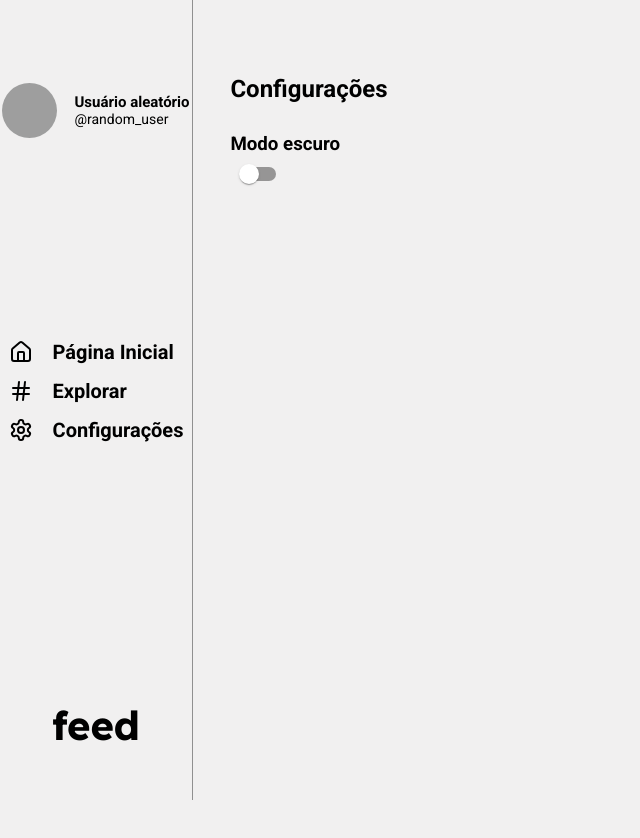
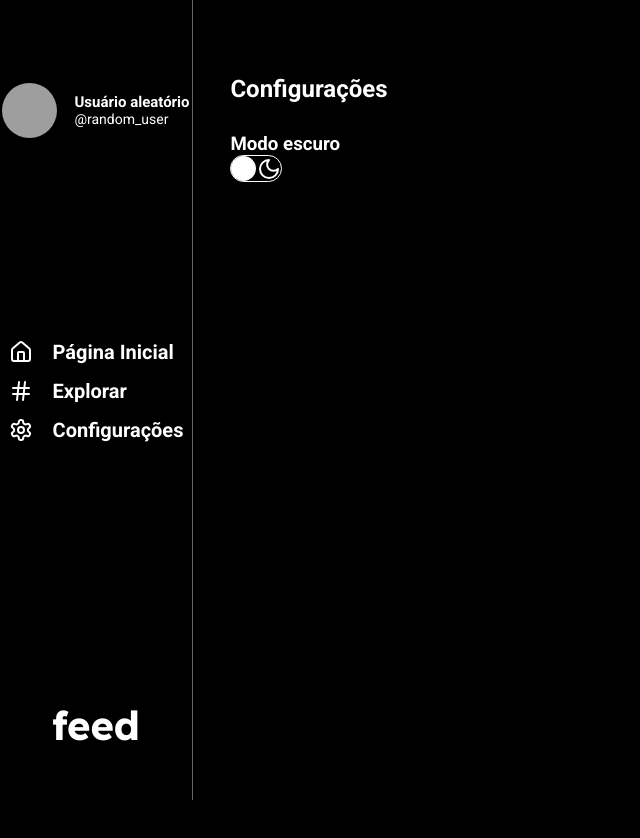
Before and after one commit to guipereirar/feed-social, a React (Vite) app: page /settings in a window 1280 px wide. Shown: the top 838 px of the page, without its empty margins (0-640 px from the left). Before the commit the page ends 800 px from the top, so only its background shows below. Built offline with nearby package versions, Linux system fonts and the light colour scheme; grey boxes are pictures that could not be loaded.

Commit message:
feat: dark mode toggle and theme created

```diff
--- a/index.html
+++ b/index.html
@@ -1,5 +1,5 @@
 <!DOCTYPE html>
-<html lang="en">
+<html lang="pt-br">
   <head>
     <meta charset="UTF-8" />
     <link rel="icon" type="image/svg+xml" href="" />
--- a/src/App.css
+++ b/src/App.css
@@ -2,7 +2,6 @@
 
 html {
   font-family: "Roboto", serif;
-  background-color: #f1f0f0;
 }
 
 * {
--- a/src/App.jsx
+++ b/src/App.jsx
@@ -4,11 +4,30 @@ import { BrowserRouter, Route, Routes } from "react-router";
 import Home from "./pages/home/home";
 import Explore from "./pages/explore/explore";
 import Settings from "./pages/settings/settings";
+import { ThemeContext, ThemeProvicer } from "./context/theme";
+import { useContext } from "react";
 
 function App() {
   return (
+    <ThemeProvicer>
       <BrowserRouter>
-      <div style={{ display: "flex" }}>
+        <Content />
+      </BrowserRouter>
+    </ThemeProvicer>
+  );
+}
+
+function Content() {
+  const theme = useContext(ThemeContext);
+  const night = theme.state.nightMode;
+  return (
+    <div
+      style={{
+        display: "flex",
+        backgroundColor: night ? "#f1f0f0" : "#000000",
+        color: night ? "#000000" : "#FFFFFF",
+      }}
+    >
       <Sidebar />
       <Routes>
         <Route path="/" element={<Home />} />
@@ -16,7 +35,6 @@ function App() {
         <Route path="/settings" element={<Settings />} />
       </Routes>
     </div>
-    </BrowserRouter>
   );
 }
 
--- a/src/components/sidebar/sidebar.jsx
+++ b/src/components/sidebar/sidebar.jsx
@@ -1,14 +1,20 @@
 import { Hash, House, Settings } from "lucide-react";
 import User from "../user/user";
 import { NavLink } from "react-router";
+import { useContext } from "react";
+import { ThemeContext } from "../../context/theme";
 
 export default function Sidebar() {
+  const theme = useContext(ThemeContext);
+  const night = theme.state.nightMode;
   return (
     <div
       style={{
         width: "15%",
         height: "100vh",
-        borderRight: "1px solid rgba(0,0 ,0, 0.4)",
+        borderRight: night
+          ? "1px solid rgba(0, 0, 0, 0.4)"
+          : "1px solid rgba(255, 255, 255, 0.4)",
         display: "flex",
         flexDirection: "column",
         justifyContent: "space-between",
@@ -32,7 +38,13 @@ export default function Sidebar() {
           <div
             style={{ display: "flex", flexDirection: "column", gap: "15px" }}
           >
-            <NavLink to="/" style={{ textDecoration: "none", color: "black" }}>
+            <NavLink
+              to="/"
+              style={{
+                textDecoration: "none",
+                color: night ? "#000000" : "#ffffff",
+              }}
+            >
               <div style={{ display: "flex", gap: "20px" }}>
                 <House />
                 <p style={{ fontSize: "20px", fontWeight: "bold" }}>
@@ -42,7 +54,10 @@ export default function Sidebar() {
             </NavLink>
             <NavLink
               to="/explore"
-              style={{ textDecoration: "none", color: "black" }}
+              style={{
+                textDecoration: "none",
+                color: night ? "#000000" : "#ffffff",
+              }}
             >
               <div style={{ display: "flex", gap: "20px" }}>
                 <Hash />
@@ -51,7 +66,10 @@ export default function Sidebar() {
             </NavLink>
             <NavLink
               to="/settings"
-              style={{ textDecoration: "none", color: "black" }}
+              style={{
+                textDecoration: "none",
+                color: night ? "#000000" : "#ffffff",
+              }}
             >
               <div style={{ display: "flex", gap: "20px" }}>
                 <Settings />
--- /dev/null
+++ b/src/components/toggle/toggle.jsx
@@ -0,0 +1,40 @@
+import { Moon, Sun } from "lucide-react";
+import { useContext } from "react";
+import { ThemeContext } from "../../context/theme";
+
+export default function Toggle() {
+  const theme = useContext(ThemeContext);
+  const night = theme.state.nightMode;
+  const handleClick = () => {
+    theme.dispatch({ type: "TOGGLE" });
+  };
+  return (
+    <div
+      style={{
+        display: "flex",
+        alignItems: "center",
+        justifyContent: "space-around",
+        border: night ? "1px solid #000000" : "1px solid #ffffff",
+        width: "50px",
+        height: "25px",
+        borderRadius: "20px",
+        position: "relative",
+      }}
+    >
+      <Sun />
+      <Moon />
+      <div
+        style={{
+          width: "25px",
+          height: "25px",
+          backgroundColor: night ? "#000000" : "#ffffff",
+          borderRadius: "50px",
+          position: "absolute",
+          cursor: "pointer",
+          left: night ? "25px" : "0px",
+        }}
+        onClick={handleClick}
+      ></div>
+    </div>
+  );
+}
--- /dev/null
+++ b/src/context/theme.jsx
@@ -0,0 +1,24 @@
+import { createContext, useReducer } from "react";
+
+export const ThemeContext = createContext();
+
+const INIT_STATE = { nightMode: false };
+
+const themeReducer = (state, action) => {
+  switch (action.type) {
+    case "TOGGLE":
+      return { nightMode: !state.nightMode };
+    default:
+      return state;
+  }
+};
+
+export const ThemeProvicer = ({ children }) => {
+  const [state, dispatch] = useReducer(themeReducer, INIT_STATE);
+
+  return (
+    <ThemeContext.Provider value={{ state, dispatch }}>
+      {children}
+    </ThemeContext.Provider>
+  );
+};
--- a/src/pages/explore/explore.jsx
+++ b/src/pages/explore/explore.jsx
@@ -1,11 +1,14 @@
 import { Search } from "lucide-react";
-import { useEffect, useState, useRef } from "react";
+import { useEffect, useState, useRef, useContext } from "react";
 import axios from "axios";
+import { ThemeContext } from "../../context/theme";
 
 const API_RANDOM_IMAGES = "https://api.unsplash.com/photos/random";
 const API_SEARCH_IMAGES = "https://api.unsplash.com/search/photos";
 
 export default function Explore() {
+  const theme = useContext(ThemeContext);
+  const night = theme.state.nightMode;
   const searchInput = useRef(null);
   const [images, setImages] = useState([]);
 
@@ -36,7 +39,7 @@ export default function Explore() {
           setImages(response.data.results);
         })
         .catch((error) => {
-          console.log(error);
+          console.error("Erro ao buscar imagens:", error);
         });
     }
   };
@@ -69,7 +72,7 @@ export default function Explore() {
           width: "870px",
           height: "50px",
           borderRadius: "10px",
-          backgroundColor: "white",
+          backgroundColor: night ? "#ffffff" : "#121212",
           alignItems: "center",
           justifyContent: "center",
         }}
@@ -82,6 +85,7 @@ export default function Explore() {
               boxSizing: "border-box",
               background: "transparent",
               outline: "none",
+              color: night ? "#000000" : "#ffffff",
             }}
             placeholder="Pesquise por imagens!"
             ref={searchInput}
@@ -90,7 +94,10 @@ export default function Explore() {
             type="submit"
             style={{ background: "none", border: "none", cursor: "pointer" }}
           >
-            <Search size={20} />
+            <Search
+              size={20}
+              style={{ color: night ? "#000000" : "#ffffff" }}
+            />
           </button>
         </form>
       </div>
--- a/src/pages/home/feedPost.jsx
+++ b/src/pages/home/feedPost.jsx
@@ -1,11 +1,14 @@
 import { Heart, Share } from "lucide-react";
 import RelativeTime from "../../components/functions/relativeTime";
 import axios from "axios";
-import { useEffect, useState } from "react";
+import { useContext, useEffect, useState } from "react";
+import { ThemeContext } from "../../context/theme";
 
 const API_URL = "https://api.unsplash.com/photos";
 
 export default function FeedPost() {
+  const theme = useContext(ThemeContext);
+  const night = theme.state.nightMode;
   const [images, setImages] = useState([]);
 
   const fetchImages = () => {
@@ -30,8 +33,10 @@ export default function FeedPost() {
       style={{
         height: "535px",
         width: "600px",
-        backgroundColor: "#EAEAEA",
-        border: "1px solid rgba(0,0 ,0, 0.4)",
+        backgroundColor: night ? "#EAEAEA" : "#121212",
+        border: night
+          ? "1px solid rgba(0, 0, 0, 0.4)"
+          : "1px solid rgba(255, 255, 255, 0.4)",
         borderRadius: "5px",
       }}
     >
@@ -95,9 +100,8 @@ export default function FeedPost() {
       >
         <div style={{ display: "flex", alignItems: "center", gap: "15px" }}>
           <div style={{ display: "flex", alignItems: "center", gap: "5px" }}>
-            <button style={{ border: "none" }}>
-              <Heart />
-            </button>
+            <Heart />
+
             <p style={{ fontSize: "15px", fontWeight: "bold" }}>
               {image.likes}
             </p>
--- a/src/pages/home/userPost.jsx
+++ b/src/pages/home/userPost.jsx
@@ -1,14 +1,20 @@
 import { Image } from "lucide-react";
+import { useContext } from "react";
+import { ThemeContext } from "../../context/theme";
 
 export default function UserPost() {
+  const theme = useContext(ThemeContext);
+  const night = theme.state.nightMode;
   return (
     <div
       style={{
         display: "flex",
         height: "100px",
         width: "600px",
-        backgroundColor: "#EAEAEA",
-        border: "1px solid rgba(0,0 ,0, 0.4)",
+        backgroundColor: night ? "#EAEAEA" : "#121212",
+        border: night
+          ? "1px solid rgba(0, 0, 0, 0.4)"
+          : "1px solid rgba(255, 255, 255, 0.4)",
         borderRadius: "5px",
         justifyContent: "space-between",
       }}
@@ -58,11 +64,12 @@ export default function UserPost() {
           style={{
             height: "25px",
             width: "100px",
-            backgroundColor: "black",
-            color: "white",
+            backgroundColor: night ? "#000000" : "#ffffff",
+            color: night ? "#ffffff" : "#000000",
             fontWeight: "bold",
             border: "none",
             borderRadius: "10px",
+            cursor: "pointer",
           }}
         >
           Postar
--- a/src/pages/settings/settings.jsx
+++ b/src/pages/settings/settings.jsx
@@ -1,4 +1,4 @@
-import { Switch } from "@mui/material";
+import Toggle from "../../components/toggle/toggle";
 
 export default function Settings() {
   return (
@@ -9,12 +9,14 @@ export default function Settings() {
         paddingTop: "75px",
         paddingLeft: "18%",
         gap: "30px",
+        width: "100vw",
+        height: "100vh",
       }}
     >
       <h2>Configurações</h2>
       <div>
         <h3>Modo escuro</h3>
-        <Switch />
+        <Toggle />
       </div>
     </div>
   );
```
Lines whose indentation alone changed are shown as unchanged.
